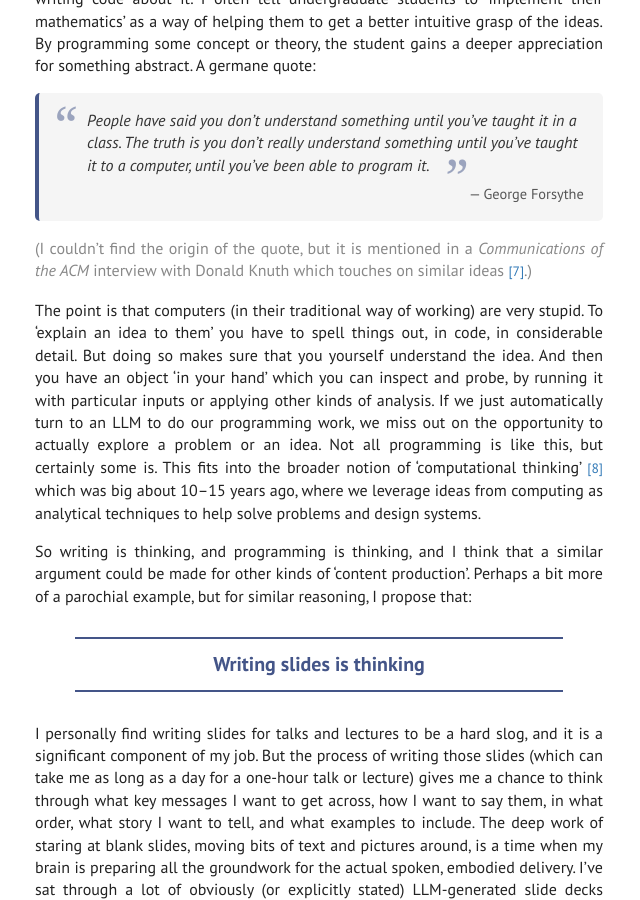
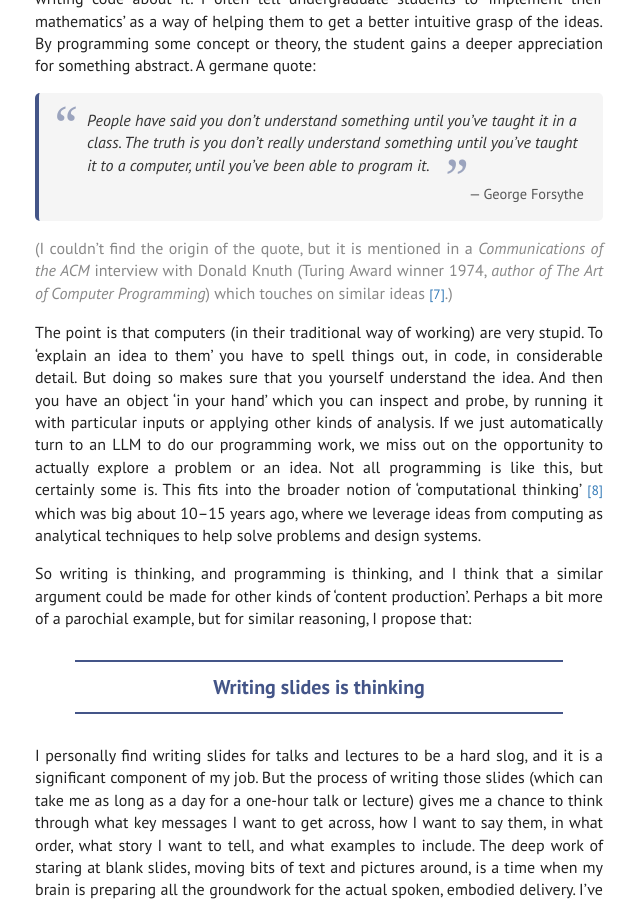
Before and after one commit to dorchard/dorchard.github.io, a Jekyll site: the page built from _blog/2026-11-18-programming-as-thinking.md, in a window 1280 px wide and 900 px high, scrolled down 2061 px. Shown: the whole window, without its empty margins (321-961 px from the left). Built offline with Jekyll 4.4.1, drawn with Linux system fonts in a browser that asks for light colours; comment, search, counter and statistics services are not loaded; some of the changed text lies outside the part shown.

Commit message:
ack turing awards

```diff
--- a/_blog/2026-11-18-programming-as-thinking.md
+++ b/_blog/2026-11-18-programming-as-thinking.md
@@ -37,7 +37,7 @@ introductory page of a "team" repository that I share with all my students and p
 > thinking. [...] Everyone thinks they think. If you don't write down
 > your thoughts, you are fooling yourself.
 >
-> Leslie Lamport, creator of LaTeX
+> Leslie Lamport (Turing Award winner 2013, creator of LaTeX)
 > {: .quote-author}
 
 > Writing is Nature's way of showing you how sloppy your thinking is.
@@ -97,7 +97,9 @@ intuitive grasp of the ideas. By programming some concept or theory, the student
 > {: .quote-author}
 
 <span style='color:#888'>(I couldn't find the origin of the quote, but it is mentioned
-in a _Communications of the ACM_ interview with Donald Knuth which touches on similar ideas <a class="cite" id="cite-7" href="#ref-7">[7]</a>.)</span>
+in a _Communications of the ACM_ interview with Donald Knuth
+(Turing Award winner 1974, _author of The Art of Computer Programming_)
+which touches on similar ideas <a class="cite" id="cite-7" href="#ref-7">[7]</a>.)</span>
 
 The point is that computers (in their traditional way of working)
 are very stupid. To 'explain an idea to them'
```
